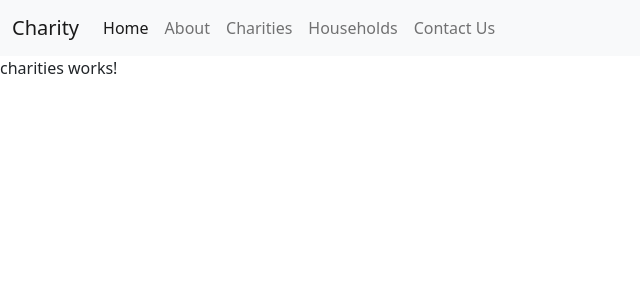
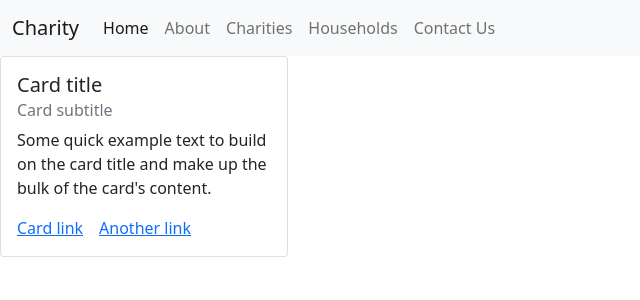
Before and after one commit to P1nkPegasus/Frontend-Captsone, an Angular app in the folder charity/: page /charities in a window 1280 px wide. Shown: the top 300 px of the page, without its empty margins (0-640 px from the left). Built offline with nearby package versions, Linux system fonts and the light colour scheme.

Commit message:
created generic card for charity and works

```diff
--- a/charity/src/app/charities/charities.component.html
+++ b/charity/src/app/charities/charities.component.html
@@ -1 +1,10 @@
-<p>charities works!</p>
+<!-- <p>charities works!</p> -->
+<div class="card" style="width: 18rem;">
+    <div class="card-body">
+      <h5 class="card-title">Card title</h5>
+      <h6 class="card-subtitle mb-2 text-muted">Card subtitle</h6>
+      <p class="card-text">Some quick example text to build on the card title and make up the bulk of the card's content.</p>
+      <a href="#" class="card-link">Card link</a>
+      <a href="#" class="card-link">Another link</a>
+    </div>
+  </div>
```
